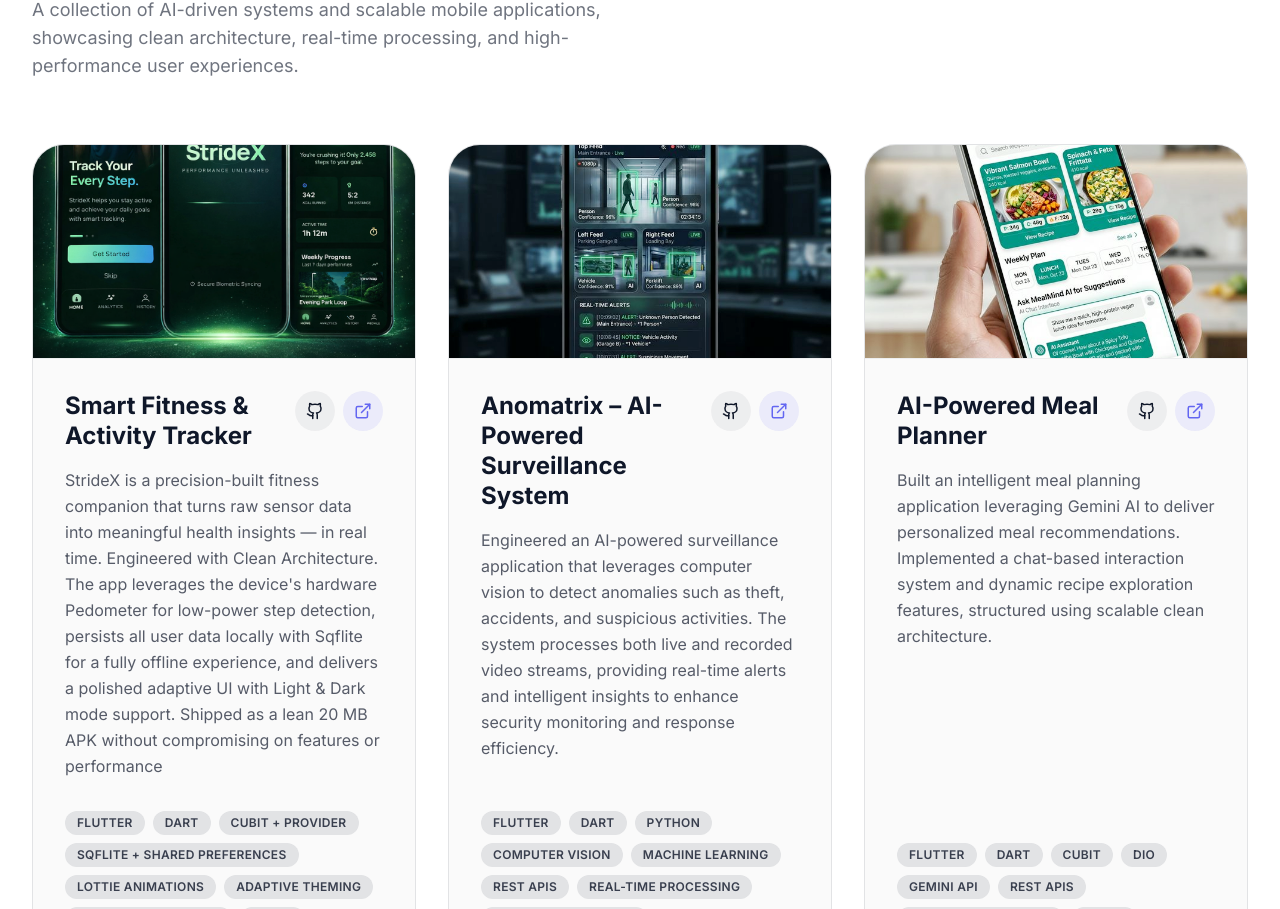
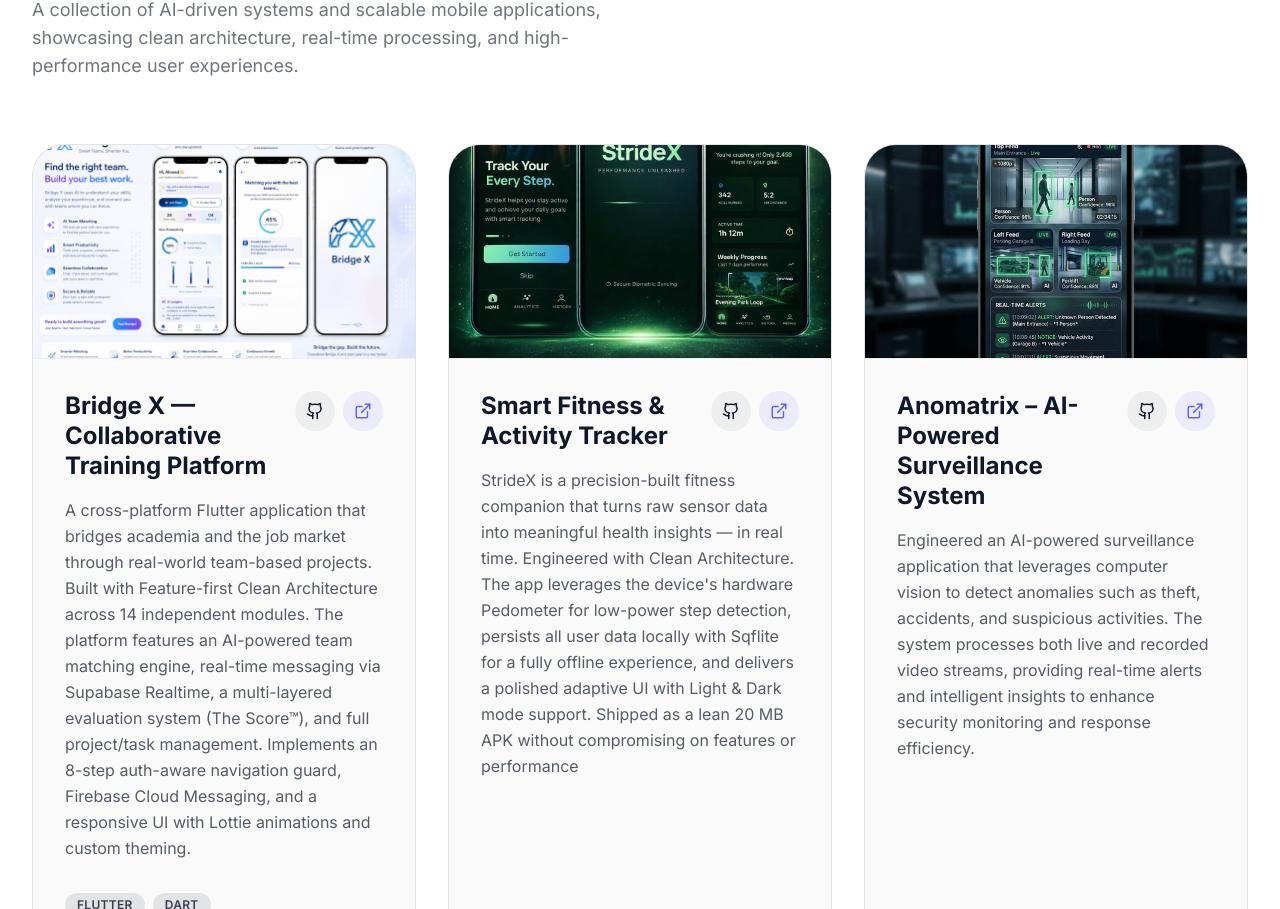
Before and after one commit to MG-B17/portfolio, a Next.js app: page / in a window 1280 px wide. Shown: the part 1891-2800 px from the top of the page. Built offline with nearby package versions, Linux system fonts and the light colour scheme; a web font is replaced by a local one.

Commit message:
add new project

```diff
--- a/src/data/assets.ts
+++ b/src/data/assets.ts
@@ -8,6 +8,7 @@
     meal: "/assets/images/project_meal.png",
     muslim: "/assets/images/project_muslim.png",
     movie: "/assets/images/project_movie.png",
-    stridex:"/assets/images/stride_X .png"
+    stridex:"/assets/images/stride_X .png",
+    bridgeX:"/assets/images/Bridge_X.png"
   }
 };
--- a/src/data/portfolio.ts
+++ b/src/data/portfolio.ts
@@ -82,6 +82,7 @@
       title: "Backend & Data",
       skills: [
         "Firebase (Auth, Firestore, Notifications)",
+        "Supabase",
         "RESTful APIs",
         "Dio",
         "HTTP",
@@ -109,6 +110,33 @@
   },
 
   projects: [
+    {
+      title: "Bridge X — Collaborative Training Platform",
+      description:
+        "A cross-platform Flutter application that bridges academia and the job market through real-world team-based projects. Built with Feature-first Clean Architecture across 14 independent modules. The platform features an AI-powered team matching engine, real-time messaging via Supabase Realtime, a multi-layered evaluation system (The Score™), and full project/task management. Implements an 8-step auth-aware navigation guard, Firebase Cloud Messaging, and a responsive UI with Lottie animations and custom theming.",
+      techStack: [
+        "Flutter",
+        "Dart",
+        "flutter_bloc (Cubits)",
+        "GetIt DI",
+        "GoRouter",
+        "Dio + Interceptors",
+        "Supabase Realtime",
+        "Firebase Cloud Messaging",
+        "Sqflite + Shared Preferences",
+        "Clean Architecture",
+      ],
+      highlights: [
+        "AI-powered team matching engine",
+        "Real-time chat with Supabase Realtime",
+        "Multi-layered peer/self/automated evaluation system",
+        "Feature-first Clean Architecture with 14 modules",
+      ],
+      type: "Mobile & Desktop Application",
+      image: images.projects.bridgeX,
+      githubUrl: "https://github.com/MG-B17/Bridge_X",
+      liveUrl: "#",
+    },
     {
       title: "Smart Fitness & Activity Tracker",
       description:
```
Also changed, not shown: public/assets/images/Bridge_X.png (added).
